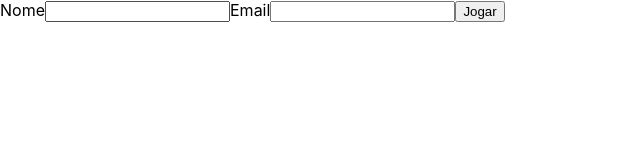
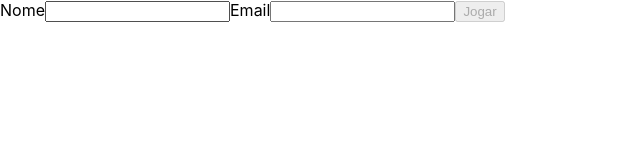
Before and after one commit to victorjunior95/sd-08-project-trivia-react-redux, a React (Create React App) app: page / in a window 1280 px wide. Shown: the top 160 px of the page, without its empty margins (0-640 px from the left). Built offline with nearby package versions, Linux system fonts and the light colour scheme.

Commit message:
Completa requisito 1

```diff
--- a/src/pages/Login.js
+++ b/src/pages/Login.js
@@ -1,6 +1,7 @@
 import React from 'react';
+import PropTypes from 'prop-types';
 import { connect } from 'react-redux';
-import { saveInputs as saveInputsAction  } from '../actions';
+import { saveInputs as saveInputsAction } from '../actions';
 
 class Login extends React.Component {
   handleChange({ target: { id, value } }) {
@@ -10,8 +11,6 @@ class Login extends React.Component {
 
   handleClick(event) {
     event.preventDefault();
-    const { readInputs } = this.props;
-    console.log(readInputs);
   }
 
   render() {
@@ -37,7 +36,7 @@ class Login extends React.Component {
           />
         </label>
         <button
-
+          disabled={ Object.keys(readInputs).length !== 2 }
           data-testid="btn-play"
           onClick={ this.handleClick.bind(this) }
           type="submit"
@@ -57,4 +56,9 @@ const mapDispatchToProps = (dispatch) => ({
   saveInputs: (payload) => (dispatch(saveInputsAction(payload))),
 });
 
+Login.propTypes = {
+  readInputs: PropTypes.objectOf(PropTypes.any).isRequired,
+  saveInputs: PropTypes.func.isRequired,
+};
+
 export default connect(mapStateToProps, mapDispatchToProps)(Login);
```
